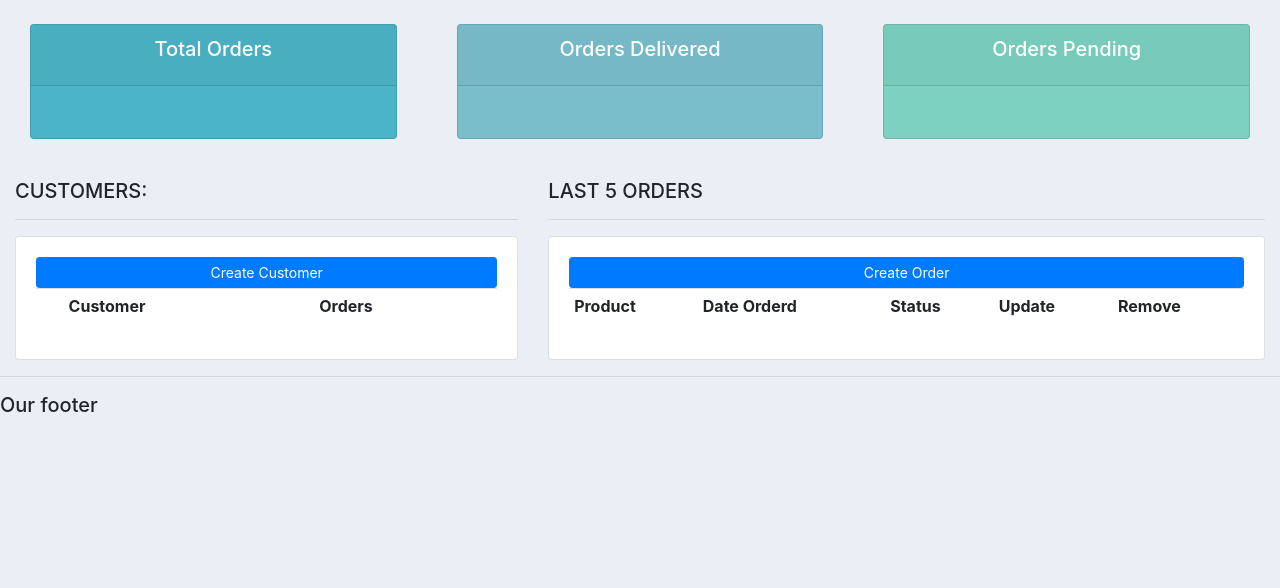
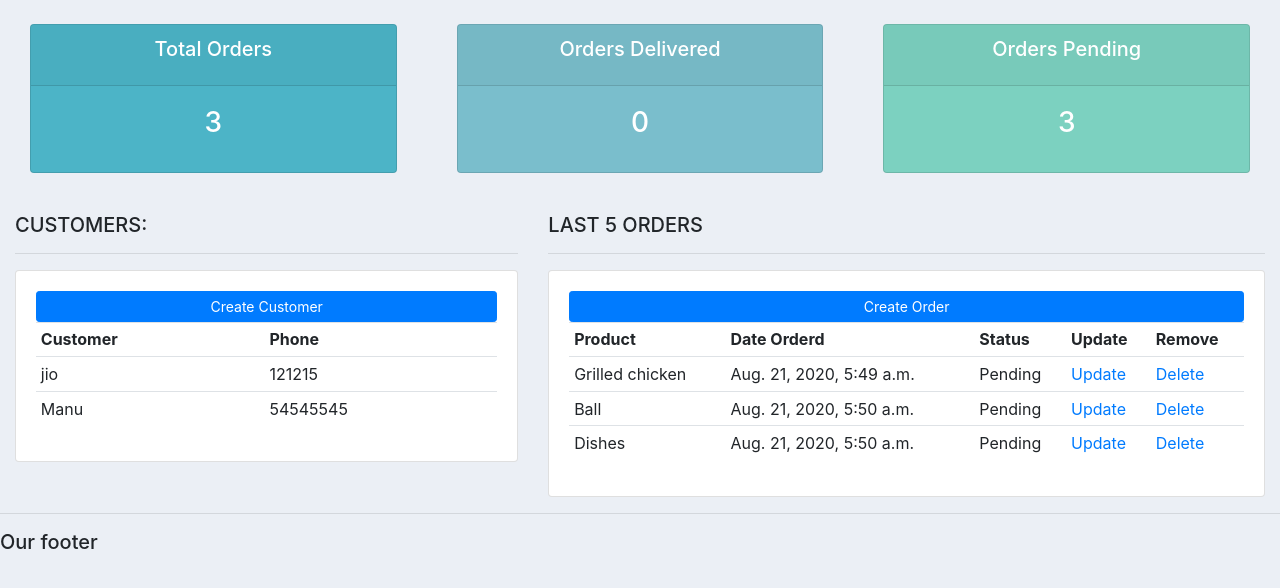
Before and after one commit to rahulraveendranak/customer-management-app, a Django app: page / in a window 1280 px wide. Shown: the part 76-664 px from the top of the page. Run offline with Django 3.2, Linux system fonts and the light colour scheme; data comes from the database, SQL or seed files in the repository; lists and menus that the app fills with data are empty; some libraries are stand-ins or nearby versions.

Commit message:
rendering data to templates

```diff
--- a/accounts/views.py
+++ b/accounts/views.py
@@ -1,11 +1,24 @@
 from django.shortcuts import render,HttpResponse
-
+from .models import *
 # Create your views here.
 def home(request):
-    return render (request,'dashboard.html')
+    orders = Order.objects.all()
+    customers = Customer.objects.all()
 
+    total_customers = customers.count()
+    total_orders = orders.count()
+
+    delivered = orders.filter(status='Delivered').count()
+    pending = orders.filter(status='Pending').count()
+
+    context = {'orders':orders,'customers':customers,
+    'total_orders':total_orders,'delivered':delivered,
+    'pending':pending}
+
+    return render (request,'dashboard.html',context)
 def products(request):
-    return render(request,"products.html")
+    products = Product.objects.all()
+    return render(request,"products.html",{'products':products})
 
 def customer(request):
     return render(request,"customer.html")
--- a/templates/dashboard.html
+++ b/templates/dashboard.html
@@ -14,11 +14,15 @@
 			<a class="btn btn-primary  btn-sm btn-block" href="">Create Customer</a>
 			<table class="table table-sm">
 				<tr>
-					<th></th>
 					<th>Customer</th>
-					<th>Orders</th>
+					<th>Phone</th>
 				</tr>
-
+				{% for customer in customers %}
+				<tr>
+					<td>{{customer.name}}</td>
+					<td>{{customer.phone}}</td>
+				</tr>
+				{% endfor %}
 			</table>
 		</div>
 	</div>
@@ -36,6 +40,16 @@
 					<th>Update</th>
 					<th>Remove</th>
 				</tr>
+				{% for order in orders %}
+				<tr>
+					<td>{{order.Product}}</td>
+					<td>{{order.date_created}}</td>
+					<td>{{order.status}}</td>
+					<td><a href="">Update</a></td>
+					<td><a href="">Delete</a></td>
+
+				</tr>
+				{% endfor %}
 
 			</table>
 		</div>
--- a/templates/status.html
+++ b/templates/status.html
@@ -8,7 +8,7 @@
 			  		<h5 class="card-title">Total Orders</h5>
 			  	</div>
 			  	<div class="card-body">
-			    	<h3 class="card-title"></h3>
+			    	<h3 class="card-title">{{total_orders}}</h3>
 			  	</div>
 			</div>
 		</div>
@@ -21,7 +21,7 @@
 			  		<h5 class="card-title">Orders Delivered</h5>
 			  	</div>
 			  	<div class="card-body">
-			    	<h3 class="card-title"></h3>
+			    	<h3 class="card-title">{{delivered}}</h3>
 			  	</div>
 			</div>
 		</div>
@@ -34,7 +34,7 @@
 			  		<h5 class="card-title">Orders Pending</h5>
 			  	</div>
 			  	<div class="card-body">
-			    	<h3 class="card-title"></h3>
+			    	<h3 class="card-title">{{pending}}</h3>
 			  	</div>
 			</div>
 		</div>
```
Also changed, not shown: templates/products.html (+8 -0 lines).
